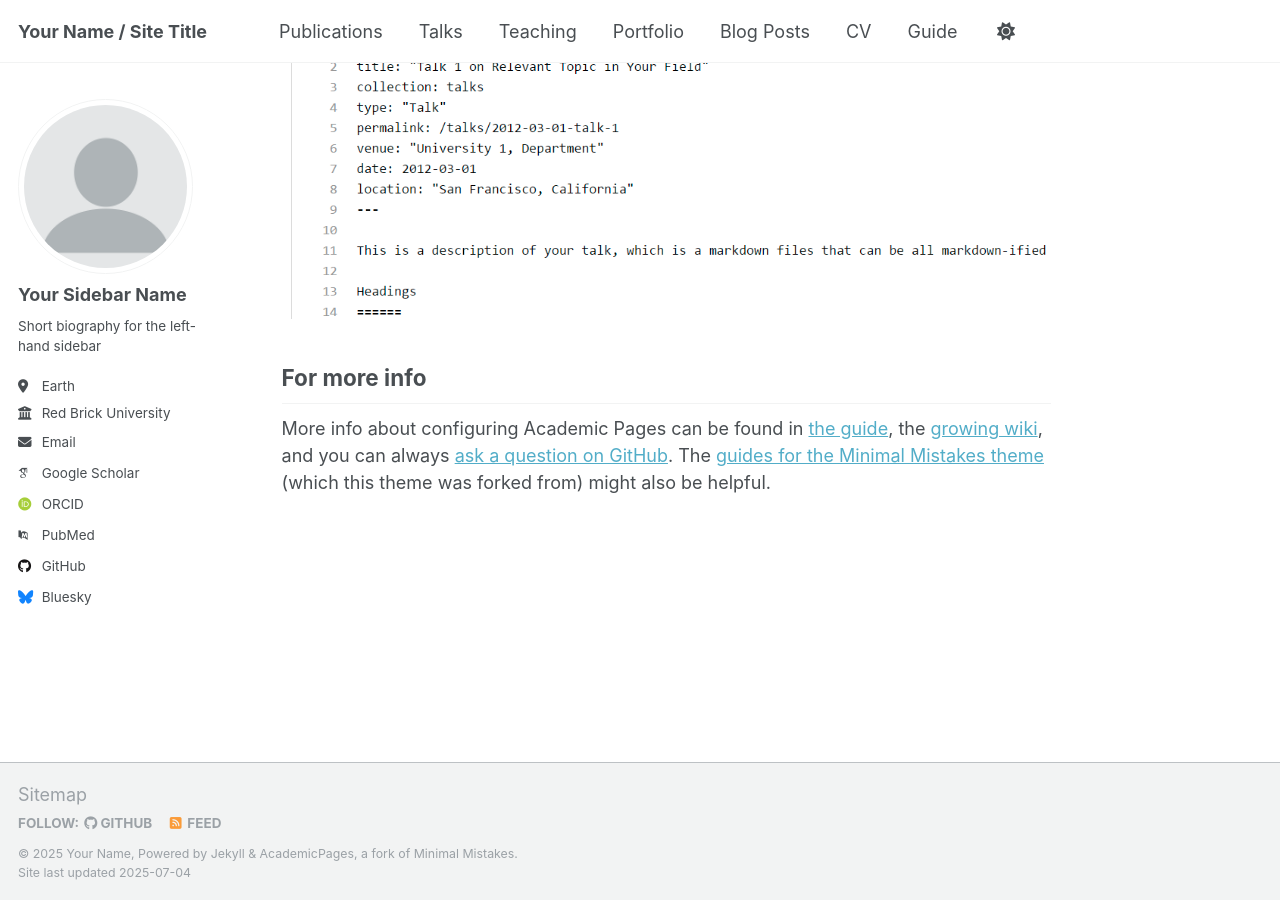
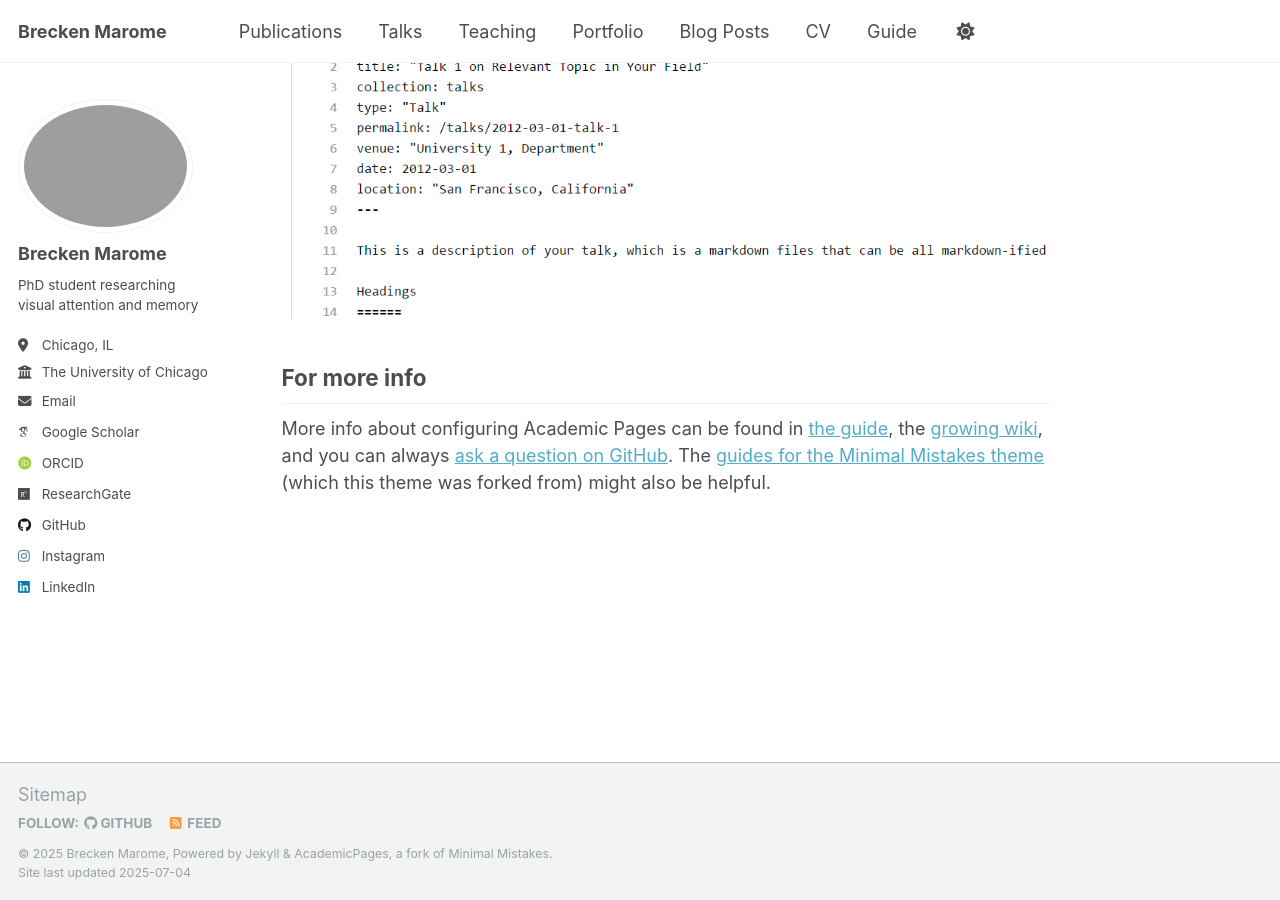
Before and after one commit to btmarome/btmarome.github.io, a Jekyll site: the page built from _pages/about.md, in a window 1280 px wide and 900 px high, scrolled down 2880 px. Built offline with Jekyll 4.4.1, drawn with Linux system fonts in a browser that asks for light colours; some web fonts are replaced; a script that is not in the unit is left out.

Commit message:
Update _config.yml

```diff
--- a/_config.yml
+++ b/_config.yml
@@ -9,59 +9,59 @@
 # Basic Site Settings
 locale                   : "en-US"
 site_theme               : "default"
-title                    : "Your Name / Site Title"
+title                    : "Brecken Marome"
 title_separator          : "-"
-name                     : &name "Your Name"
-description              : &description "personal description"
-url                      : https://academicpages.github.io # the base hostname & protocol for your site e.g. "https://[your GitHub username].github.io" or if you already have some other page hosted on Github then use "https://[your GitHub username].github.io/[Your Repo Name]"
-baseurl                  : "" # the subpath of your site, e.g. "/blog"
-repository               : "academicpages/academicpages.github.io"
+name                     : &name "Brecken Marome"
+description              : &description "Psychology PhD student at the University of Chicago"
+url                      : "https://breckenmarome.com"
+baseurl                  : "" # Leave blank for custom domain at root
+repository               : "btmarome/btmarome.github.io"
 
 # Site Author - The following control what appear as part of the author content on the side bar.
 #               If a field is blank the icon and link will not appear, otherwise it will be shown.
 #               Additional customization can be done by editing /_includes/author-profile.html
 author:
   # Biographic information
-  avatar           : "profile.png"
-  name             : "Your Sidebar Name"
+  avatar           : "capToss.jpg"
+  name             : "Brecken Marome"
   pronouns         : # example: "she/her"
-  bio              : "Short biography for the left-hand sidebar"
-  location         : "Earth"
-  employer         : "Red Brick University"
+  bio              : "PhD student researching visual attention and memory"
+  location         : "Chicago, IL"
+  employer         : "The University of Chicago"
   uri              : # URL
-  email            : "none@example.org"
+  email            : "brecken@uchicago.edu"
 
   # Academic websites
   academia         : # URL
   arxiv            : # URL - Update with the correct link to your profile
-  googlescholar    : "https://scholar.google.com/citations?user=PS_CX0AAAAAJ"
+  googlescholar    : "https://scholar.google.com/citations?user=rCXzPgUAAAAJ"
   impactstory      : # URL
-  orcid            : "http://orcid.org/yourorcidurl"
+  orcid            : "https://orcid.org/0009-0009-0186-6854"
   semantic         : # URL
-  pubmed           : "https://www.ncbi.nlm.nih.gov/pubmed/?term=john+snow"
-  researchgate     : # URL
+  pubmed           : # URL
+  researchgate     : "https://www.researchgate.net/profile/Brecken-Marome"
   scopus           : # URL
 
   # Repositories and software development
   bitbucket        : # Username - Update with your username on the site
   codepen          : # Username
   dribbble         : # Username
-  github           : "academicpages"
+  github           : "btmarome"
   kaggle           : # Username
   stackoverflow    : # User number or user number and name (i.e., use "1" or "1/jeff-atwood")
 
   # Social media
   artstation       : # Username
-  bluesky          : "bsky.app" # Replace this with you Bluesky username
+  bluesky          : # Username
   facebook         : # Username
   flickr           : # Username
   foursquare       : # Username
   goodreads        : # Username
   google_plus      : # Username
   keybase          : # Username
-  instagram        : # Username
+  instagram        : "breckenmarome"
   lastfm           : # Username
-  linkedin         : # Username
+  linkedin         : "breckenmarome"
   mastodon         : # URL
   medium           : # URL
   pinterest        : # Username
@@ -143,9 +143,13 @@ og_description           :  # Social media default site image description
 # For specifying social profiles
 # - https://developers.google.com/structured-data/customize/social-profiles
 social:
-  type                   : # Person or Organization (defaults to Person)
-  name                   : # If the user or organization name differs from the site's name
-  links: # An array of links to social media profiles
+  type: Person
+  name: "Brecken Marome"
+  links:
+    - "https://scholar.google.com/citations?user=rCXzPgUAAAAJ"
+    - "https://www.researchgate.net/profile/Brecken-Marome"
+    - "https://github.com/btmarome"
+    - "https://www.linkedin.com/in/breckenmarome"
 
 
 # Analytics
```
